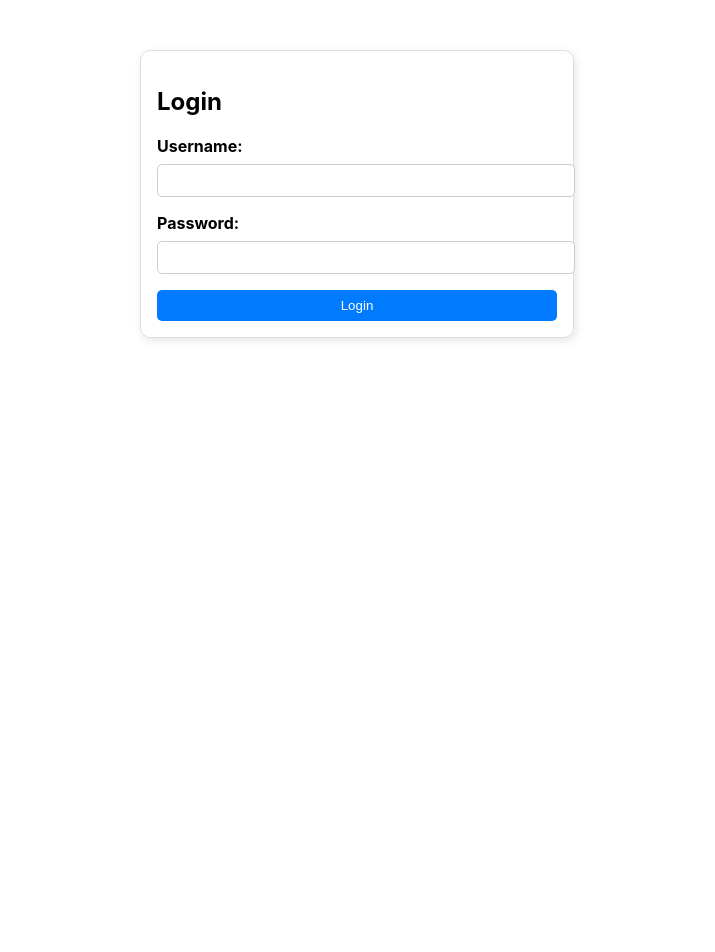
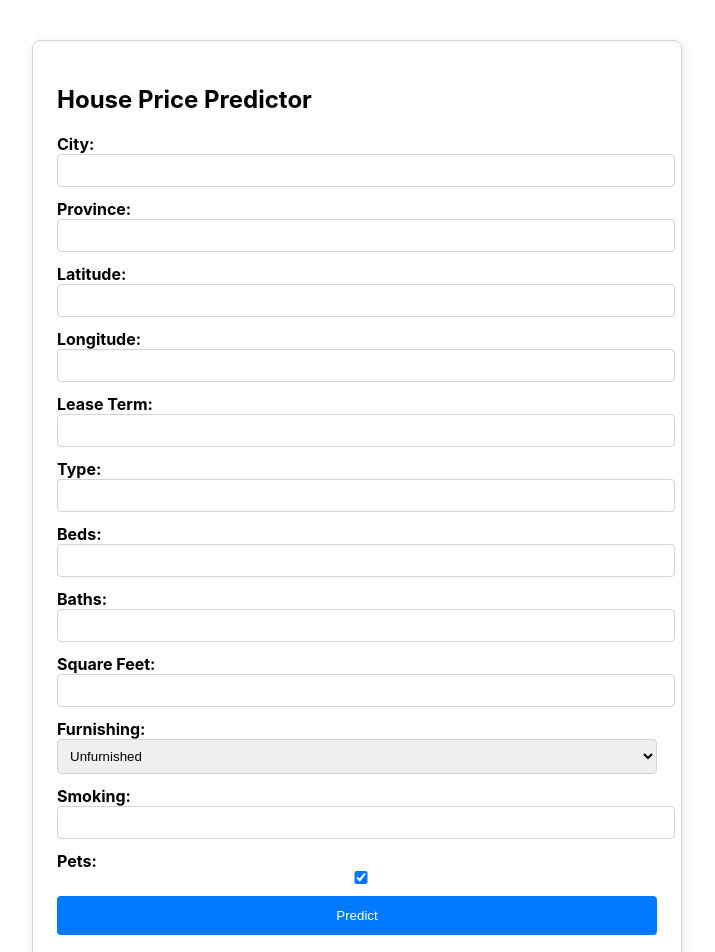
Before and after one commit to realvegetablegummy/ensf381_lab9, a React (Create React App) app in the folder ensf381_lab9/: page / in a window 1280 px wide. Shown: the top 952 px of the page, without its empty margins (283-998 px from the left). Before the commit the page ends 800 px from the top, so only its background shows below. Built offline with nearby package versions, Linux system fonts and the light colour scheme.

Commit message:
finished styling omfg

```diff
--- a/ensf381_lab9/src/App.js
+++ b/ensf381_lab9/src/App.js
@@ -9,7 +9,8 @@ function App() {
   return (
     <BrowserRouter>
       <Routes>
-        <Route path="/" element={<Login />} />
+        {/* <Route path="/" element={<Login />} /> */}
+        <Route path="/" element={<HousePricePredictor />} />
         <Route path="/predict" element={<HousePricePredictor />} />
       </Routes>
     </BrowserRouter>
--- a/ensf381_lab9/src/HousePricePredictor.css
+++ b/ensf381_lab9/src/HousePricePredictor.css
@@ -0,0 +1,68 @@
+.predictorbox {
+    margin: 40px auto;
+    padding: 24px;
+
+    width: 600px;
+
+    border: 1px solid lightgray;
+    border-radius: 8px;
+
+    box-shadow: 2px 3px 10px 0px rgba(0, 0, 0, 0.1); /* NOTE: offset-x, offset-y, blur-radius, spread-radius, colour (r, g, b, alpha -> transparency) */
+}
+
+form {
+    display: flex;
+    flex-direction: column;
+}
+
+form input {
+    margin-top: 0;
+    margin-bottom: 12px;
+    padding: 8px;
+
+    width: 100%;
+
+    border: 1px solid lightgray;
+    border-radius: 4px;
+}
+
+form select {
+    margin-bottom: 12px;
+    padding: 8px;
+
+    width: 100%;
+
+    border: 1px solid lightgray;
+    border-radius: 4px;
+}
+
+form button {
+    padding: 12px 24px;
+
+    width: 100%;
+
+    border: none;
+    border-radius: 4px;
+
+    background-color: #007BFF;
+    color: #FFFFFF;
+
+    cursor: pointer;
+}
+
+form button:hover {
+    background-color: #006ee3;
+}
+
+.pricebox {
+    margin-top: 16px;
+    padding: 12px;
+
+    width: 100%;
+
+    border: 1px solid #3C763D;
+    border-radius: 4px;
+
+    background-color: #DFF0D8;
+    font-style: bold;
+}
--- a/ensf381_lab9/src/HousePricePredictor.js
+++ b/ensf381_lab9/src/HousePricePredictor.js
@@ -15,10 +15,10 @@ function HousePricePredictor () {
     const [sq_feet, setSqFeet] = useState('');
     const [furnishing, setFurnishing] = useState('');
     const [smoking, setSmoking] = useState('');
-    const [pets, setPets] = useState('');
+    const [pets, setPets] = useState(true);
 
-    const [displayBoolean, setDisplayBoolean] = useState(false);
-    const [displayPrice, setDisplayPrice] = useState('');
+    const [priceBoolean, setPriceBoolean] = useState(false);
+    const [price, setPrice] = useState('');
 
     async function handleSubmit(event) {
         event.preventDefault();
@@ -50,15 +50,15 @@ function HousePricePredictor () {
             const data = await response.json();
 
             if (response.ok) {
-                setDisplayBoolean(true);
-                setDisplayPrice(data);
+                setPriceBoolean(true);
+                setPrice(data);
                 // console.log('price!');
             } else {
-                setDisplayBoolean(false);
+                setPriceBoolean(false);
                 // console.error('ermm no price');
             }
             } catch (error) {
-                setDisplayBoolean(false);
+                setPriceBoolean(false);
                 // console.error('error during submission: ', error);
             }
         };
@@ -164,15 +164,17 @@ function HousePricePredictor () {
             id="pets"
             name="pets"
             value="yes"
-            onChange={(e) => setPets(e.target.value)}
-            checked
+            onChange={(e) => setPets(e.target.checked)}
+            checked={pets}
             required/>
 
             <button type="submit">Predict</button>
         </form>
 
-        {errorBoolean && (
-            <p id="errormessage">{errorMessage}</p>
+        {priceBoolean && (
+            <div class="pricebox">
+            <p id="price">{price}</p>
+            </div>
         )}
         </div>
     );
--- a/ensf381_lab9/src/Login.css
+++ b/ensf381_lab9/src/Login.css
@@ -7,7 +7,7 @@
 
     width: 400px;
 
-    border: 1px solid #DDDDDD;
+    border: 1px solid lightgray;
     border-radius: 10px;
 
     box-shadow: 2px 3px 10px 0px rgba(0, 0, 0, 0.1); /* NOTE: offset-x, offset-y, blur-radius, spread-radius, colour (r, g, b, alpha -> transparency) */
@@ -24,7 +24,7 @@ form input {
 
     width: 100%;
 
-    border: 1px solid #CCCCCC;
+    border: 1px solid lightgray;
     border-radius: 5px;
 }
 
```
